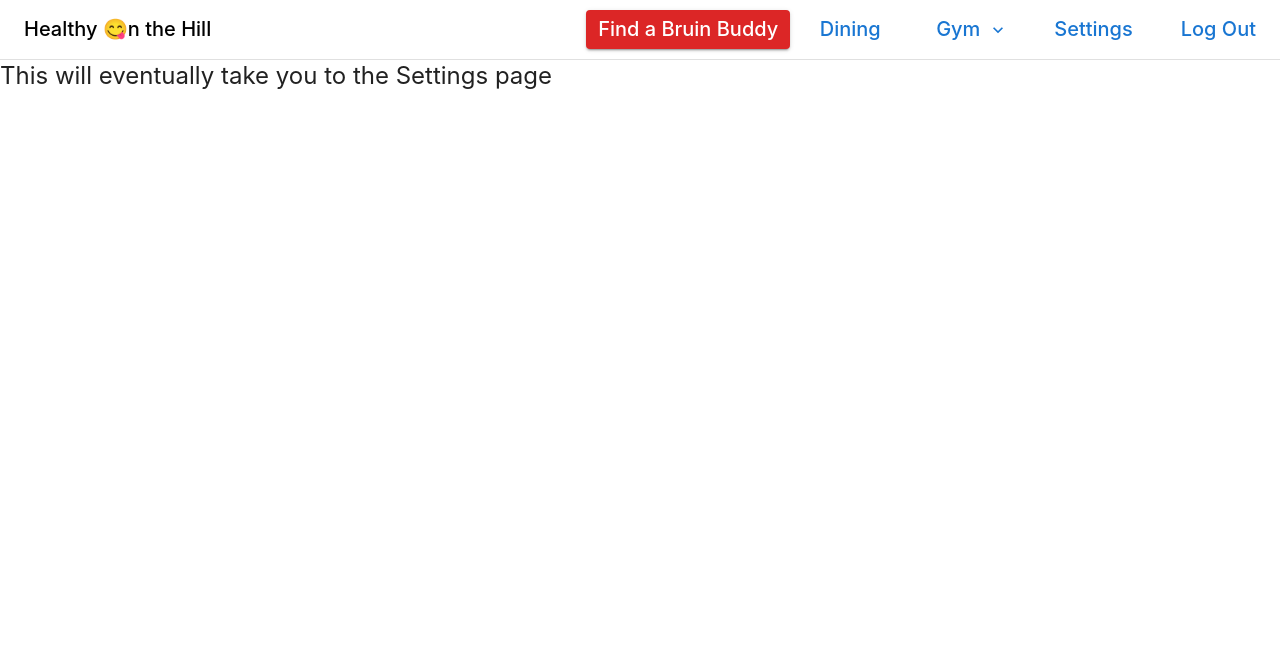
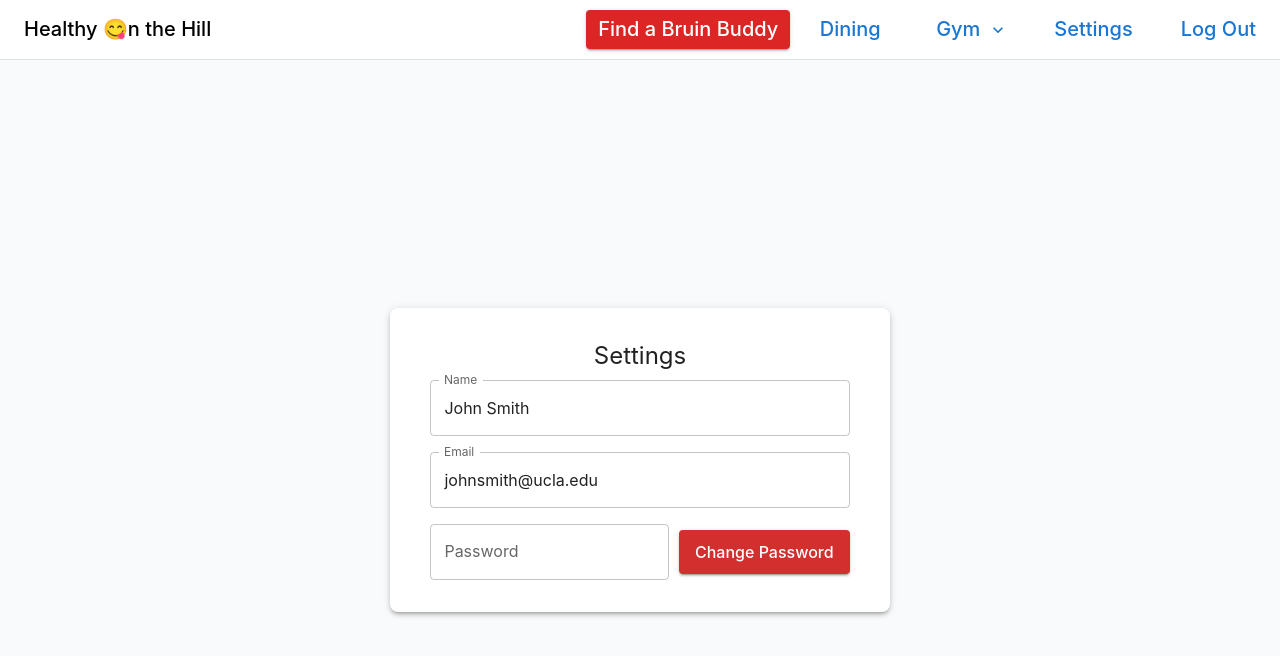
Before and after one commit to sveld03/cs35l_project, a React (Create React App) app in the folder healthyonthehill/: page /settings in a window 1280 px wide. Shown: the top 656 px of the page. Built offline with nearby package versions, Linux system fonts and the light colour scheme.

Commit message:
Settings page UI

```diff
--- a/healthyonthehill/src/pages/Settings.js
+++ b/healthyonthehill/src/pages/Settings.js
@@ -1,18 +1,124 @@
-import React from 'react';
+import React, { useState } from 'react';
 import Typography from '@mui/material/Typography';
 import Box from '@mui/material/Box';
-import NavBar from '../components/NavBar'
+import Grid from '@mui/material/Grid';
+import NavBar from '../components/NavBar';
+import TextField from '@mui/material/TextField';
+import Button from '@mui/material/Button';
+import Snackbar from '@mui/material/Snackbar';
 
 const Settings = () => {
+    const [snackbarOpen, setSnackbarOpen] = useState(false);
+    const [password, setPassword] = useState('');
+    const [snackbarMessage, setSnackbarMessage] = useState('');
+
+    const handleEmailClick = () => {
+        setSnackbarMessage("You can't edit your email address.");
+        setSnackbarOpen(true);
+    };
+
+    const handlePasswordChangeClick = () => {
+        console.log('New password:', password);
+        setSnackbarMessage("You have changed your password.");
+        setSnackbarOpen(true);
+        setPassword('');
+    };
+
+    const handleSnackbarClose = (event, reason) => {
+        if (reason === 'clickaway') {
+            return;
+        }
+        setSnackbarOpen(false);
+    };
+
     return (
         <Box>
             <NavBar />
-            <Typography variant="h5" gutterBottom>
-                This will eventually take you to the Settings page
-            </Typography >
+            <Box
+                display="flex"
+                justifyContent="center"
+                alignItems="center"
+                minHeight="100vh"
+                bgcolor="#f9fafb"
+                padding={2}
+            >
+                <Box
+                    display="flex"
+                    flexDirection="column"
+                    alignItems="center"
+                    width={{ xs: '90%', sm: '60%', md: '40%' }}
+                    bgcolor="white"
+                    boxShadow={3}
+                    padding={4}
+                    borderRadius={2}
+                >
+                    <Typography variant="h5" gutterBottom>
+                        Settings
+                    </Typography>
 
+                    <Grid container spacing={2} width="100%">
+                        <Grid item xs={12}>
+                            <TextField
+                                fullWidth
+                                id="outlined-basic"
+                                label="Name"
+                                variant="outlined"
+                                defaultValue="John Smith"
+                            />
+                        </Grid>
+
+                        <Grid item xs={12}>
+                            <TextField
+                                fullWidth
+                                id="outlined-read-only-input"
+                                label="Email"
+                                defaultValue="johnsmith@ucla.edu"
+                                InputProps={{
+                                    readOnly: true,
+                                }}
+                                onClick={handleEmailClick}
+                            />
+                        </Grid>
+
+                        <Grid item xs={12}>
+                            <Box display="flex" alignItems="center">
+                                <TextField
+                                    fullWidth
+                                    id="outlined-basic"
+                                    label="Password"
+                                    variant="outlined"
+                                    type="password"
+                                    value={password}
+                                    onChange={(e) => setPassword(e.target.value)}
+                                    sx={{ flex: 1 }}
+                                />
+                                <Button
+                                    variant="contained"
+                                    color="error"
+                                    style={{
+                                        marginLeft: '10px',
+                                        textTransform: 'none',
+                                        fontSize: '1rem',
+                                        padding: '8px 16px',
+                                    }}
+                                    onClick={handlePasswordChangeClick}
+                                >
+                                    Change Password
+                                </Button>
+                            </Box>
+                        </Grid>
+                    </Grid>
+                </Box>
+            </Box>
+
+
+            <Snackbar
+                open={snackbarOpen}
+                autoHideDuration={2500}
+                onClose={handleSnackbarClose}
+                message={snackbarMessage}
+            />
         </Box>
-
     );
 };
 
```
